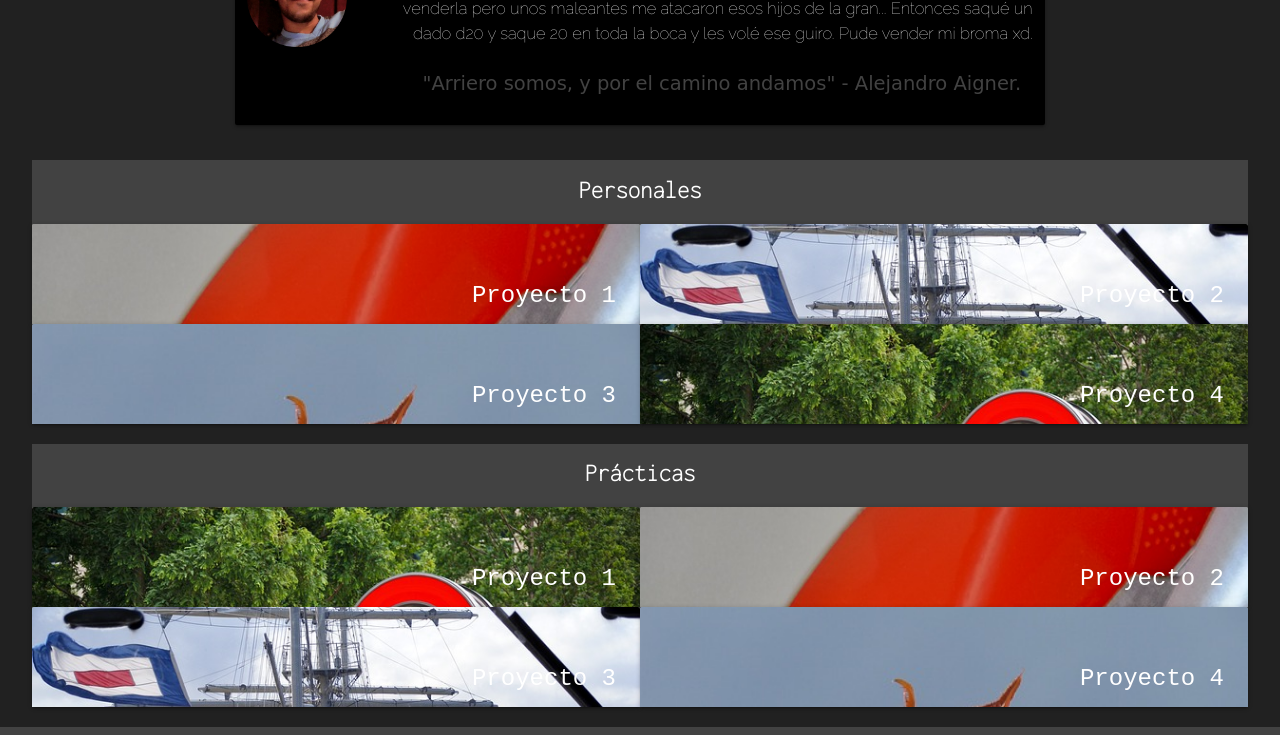
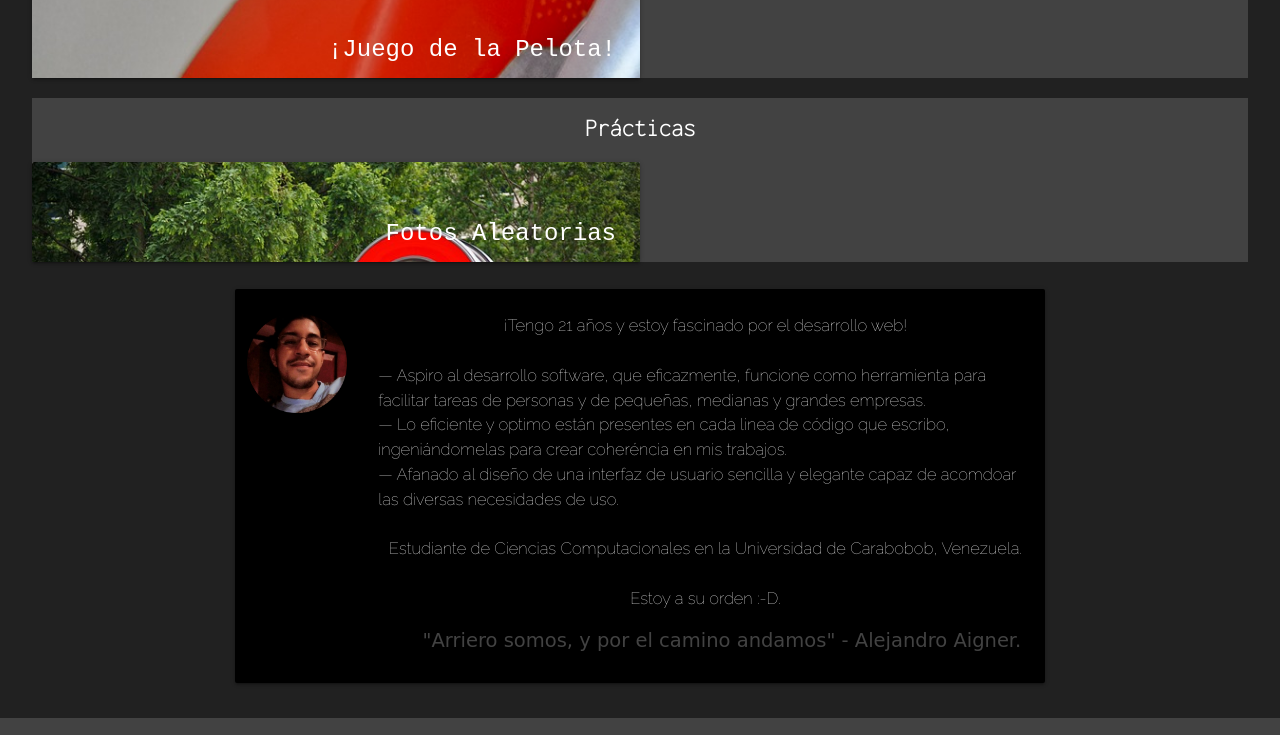
Before and after one commit to Atlls/portafolioO, a plain HTML site: page index.html in a window 1280 px wide. Shown: the part 209-944 px from the top of the page. Drawn offline with Linux system fonts and the light colour scheme; a web font is replaced by a local one.

Commit message:
Primera versión formalizada. Agregado proyectos: Juego de la Pelota y Fotos Aleatorias

```diff
--- a/css/style.css
+++ b/css/style.css
@@ -16,7 +16,13 @@
 	border-radius: 5px;
 }
 
+*{
+	font-family: 'Inconsolata', monospace;
+}
 
+html{
+	scroll-behavior: smooth;
+}
 
 .card{
 	margin: 0;
@@ -190,3 +196,40 @@ li{
 	display: initial;
 	padding-left: 5px;
 }
+
+/*Spinner*/
+.lds-ring {
+  display: inline-block;
+  position: relative;
+  width: 80px;
+  height: 80px;
+}
+.lds-ring div {
+  box-sizing: border-box;
+  display: block;
+  position: absolute;
+  width: 64px;
+  height: 64px;
+  margin: 8px;
+  border: 8px solid #fff;
+  border-radius: 50%;
+  animation: lds-ring 1.2s cubic-bezier(0.5, 0, 0.5, 1) infinite;
+  border-color: #fff transparent transparent transparent;
+}
+.lds-ring div:nth-child(1) {
+  animation-delay: -0.45s;
+}
+.lds-ring div:nth-child(2) {
+  animation-delay: -0.3s;
+}
+.lds-ring div:nth-child(3) {
+  animation-delay: -0.15s;
+}
+@keyframes lds-ring {
+  0% {
+    transform: rotate(0deg);
+  }
+  100% {
+    transform: rotate(360deg);
+  }
+}
--- a/index.html
+++ b/index.html
@@ -30,9 +30,11 @@
 	    		<h5 class="hide-on-med-and-up">Alejandro Aigner</h5>
 	    		<h6>{ Desarrollador Web }</h6>
 	    	</a>
-	    	<div id="lenguaje">
-	    		<a href="#"><i class="material-icons right">language</i></a>
-	    		<span class="right">ES</span>
+	    	<div id="contacto">
+	    		<a href="#footer">
+	    			<i style="line-height: 60px;" class="fas fa-user-plus right"></i>
+	    			<p class="right white-text hide-on-small-only">Contáctame</p>
+	    		</a>
 	    	</div>
 	    </div>
 	    <div id="curric" class="nav-content deep-orange darken-4">
@@ -42,10 +44,23 @@
 	    </div>
 	</nav>
 
-	<!-- Referencia Personal -->
+	<main class="margin">
+		<!-- Acá se inyectan las cartas provenientes de los objetos en el archivo json -->
+
+		<!-- Spinner -->
+		<div class="container">
+			<div class="center" style="padding-bottom: 35px;">
+				<div class="lds-ring center"><div></div><div></div><div></div><div></div></div>
+				<h5 class="white-text">Cargando proyectos...</h5>
+			</div>
+		</div>
+
+	</main>
+
+	<!-- Sobre mí -->
 
 	<aside>
-		<div class="container margin">
+		<div class="container">
 			<div class="row">
 				<div class="col s12 offset-m2 m8">
 				    <div class="card-panel black">
@@ -54,8 +69,24 @@
 				    			<img id="me" class="center-align" height="100" src="img/me.png" alt="">
 				    		</div>
 				    		<div class="col l10 s8">
-				    			<p class="white-text right-align">
-				     				Descripcción breve sobre de que va tu vida y borma pues. Un día fuí a la casa de mi tío y me regaló una barra de mantequilla salada, entonces fui a la tienda a llevarla para venderla pero unos maleantes me atacaron esos hijos de la gran... Entonces saqué un dado d20 y saque 20 en toda la boca y les volé ese guiro. Pude vender mi broma xd.
+				    			<p class="white-text center-align">
+				     				¡Tengo 21 años y estoy fascinado por el desarrollo web!
+				     			</p>
+				     			<p class="white-text left-align">
+				     				<br>
+				     				— Aspiro al desarrollo software, que eficazmente, funcione como herramienta para
+				     				facilitar tareas de personas y de pequeñas, medianas y grandes empresas.
+				     				<br>
+				     				— Lo eficiente y optimo están presentes en cada linea de código que escribo, ingeniándomelas para crear coheréncia en mis trabajos.
+				     				<br>
+				     				— Afanado al diseño de una interfaz de usuario sencilla y elegante capaz de acomdoar las diversas necesidades de uso.
+				     			</p>
+				     			<p class="white-text center-align">
+				     				<br>
+				     				Estudiante de Ciencias Computacionales en la Universidad de Carabobob, Venezuela.
+				     				<br>
+				     				<br>
+				     				Estoy a su orden :-D.
 				        		</p>
 				    		</div>
 				    	</div>
@@ -68,13 +99,9 @@
 		</div>
 	</aside>
 
-	<main>
-		<!-- Acá se inyectan las cartas provenientes de los objetos en el archivo json -->
-	</main>
-
 	<!-- Footer -->
 
-	<footer class="page-footer grey darken-3">
+	<footer id ="footer" class="page-footer grey darken-3">
         <div class="container">
             <div class="row">
             	<div class="col m4 s12 left-align">
--- a/js/ui.js
+++ b/js/ui.js
@@ -47,11 +47,11 @@ class Interface {
 							</div>
 							<div class="card-reveal">
 								<div class="row">
-									<div class="col s10">
+									<div class="col s11">
 										<h6>${project.titulo}</h6>
 										<p>${project.descripcion}</p>
 									</div>
-									<div class="col s2 iconos">
+									<div class="col s1 iconos">
 										<span class="card-title"><i class="fas fa-times-circle small"></i></span>
 										<a href="${project.link}"><i class="fas fa-arrow-alt-circle-right small"></i></a>
 									</div>
@@ -68,7 +68,7 @@ class Interface {
 				</div>
 			`;
 
-			console.log(out);
+			// console.log(out);
 		});
 
 		// Cierre del container.
--- a/projects.json
+++ b/projects.json
@@ -2,55 +2,19 @@
 	[
 		"Personales",
 		{
-			"titulo": "Proyecto 1",
+			"titulo": "¡Juego de la Pelota!",
 			"img":"img/1.jpg",
-			"descripcion": "En la mañana el pobre hombre ya se va a trabajar,Y a comenzar el toque, toque por la puerta de atrás Y sale bien caripelada ella a abrirle la puerta",
-			"link":"#"
-		},
-		{
-			"titulo": "Proyecto 2",
-			"img":"img/3.jpg",
-			"descripcion": "Diciéndole al mozo:Ay mi amor casi no llegas,Pase, siga, recuéstese un rato,Porque hoy le vamo’ a dar de seguido hasta las 4:00Entra don seca, se acuesta y se relajaY ella va y le lleva el desayuno en la cama",
-			"link":"#"
-		},
-		{
-			"titulo": "Proyecto 3",
-			"img":"img/4.jpg",
-			"descripcion": "Diciéndole:Papito, te quiero para miY el desgraciado de tu marido?Que se muera ese infeliz",
-			"link":"#"
-		},
-		{
-			"titulo": "Proyecto 4",
-			"img":"img/2.jpg",
-			"descripcion": "Encienden el stereo y suena el tacón del swimingMoviendo ese trasero con mucha sensación.",
-			"link":"#"
+			"descripcion": "Sencillo jueguito que consta de rebotar 10 veces una pelota cuadrada por las horillas de la pantalla. Acutualmente el record es de 2.780 segundos, supéralo. Es responsivo y usa un paradigma de programación enfocado a videojuegos.",
+			"link":"https://atlls.github.io/JuegoDeLaPelota2/"
 		}
 	],
 	[
 		"Prácticas",
 		{
-			"titulo": "Proyecto 1",
+			"titulo": "Fotos Aleatorias",
 			"img":"img/2.jpg",
-			"descripcion": "Papi arráncame el calzónEl malvado emocionado va y le muerde la caderaY ella va y le dice: es tuyo cuando quierasAsí que:Coja, toque, jale, chupe.Porque esto es tuyo papi para que te lo disfrutes",
-			"link":"#"
-		},
-		{
-			"titulo": "Proyecto 2",
-			"img":"img/1.jpg",
-			"descripcion": "Después de estar caliente empieza la acciónY eso allá volaba el brasier y el calzón.Y ella le decíaAy que rico mi amor,Por eso es que tengo a mi marido de cabronHágale papito, déle sin parar",
-			"link":"#"
-		},
-		{
-			"titulo": "Proyecto 3",
-			"img":"img/3.jpg",
-			"descripcion": "Así que:Hágale papito, déle sin pararDéle como perro que mi esposo va a llegarDe… déle, déle, déle, déle papi déle,Déle, déle, papi, déle, déle, déle, déle papi déle,Déle, déle ah!",
-			"link":"#"
-		},
-		{
-			"titulo": "Proyecto 4",
-			"img":"img/4.jpg",
-			"descripcion": "Mételo, papi mételoMételo papiAh! AhMételo, papi mételoMételo papiAh! Ah!El mozo la fue cogiendo de adelante para atrásY ella le decía:Usted no se valla a bajarContinúe papito porque esto si que es vidaDéme como a rastra, déme toro sin medidaNo pares papito, porque esto es bendecidoY si viene tu marido?Pues lo boto al maldecido",
-			"link":"#"
+			"descripcion": "Sensilla página web donde se practian petisiones a una API gratuita de fotos, y un poco maquetación en html",
+			"link":"https://atlls.github.io/FotosAleatorias/"
 		}
 	]
 ]
```
